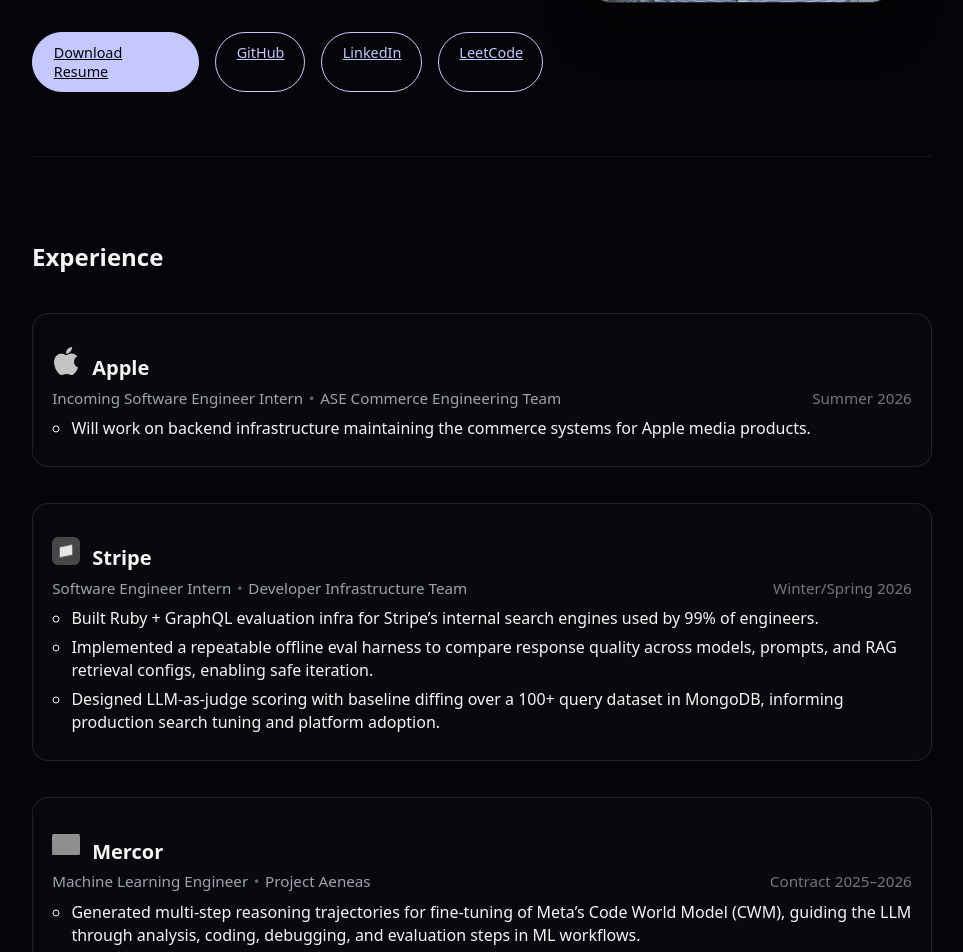
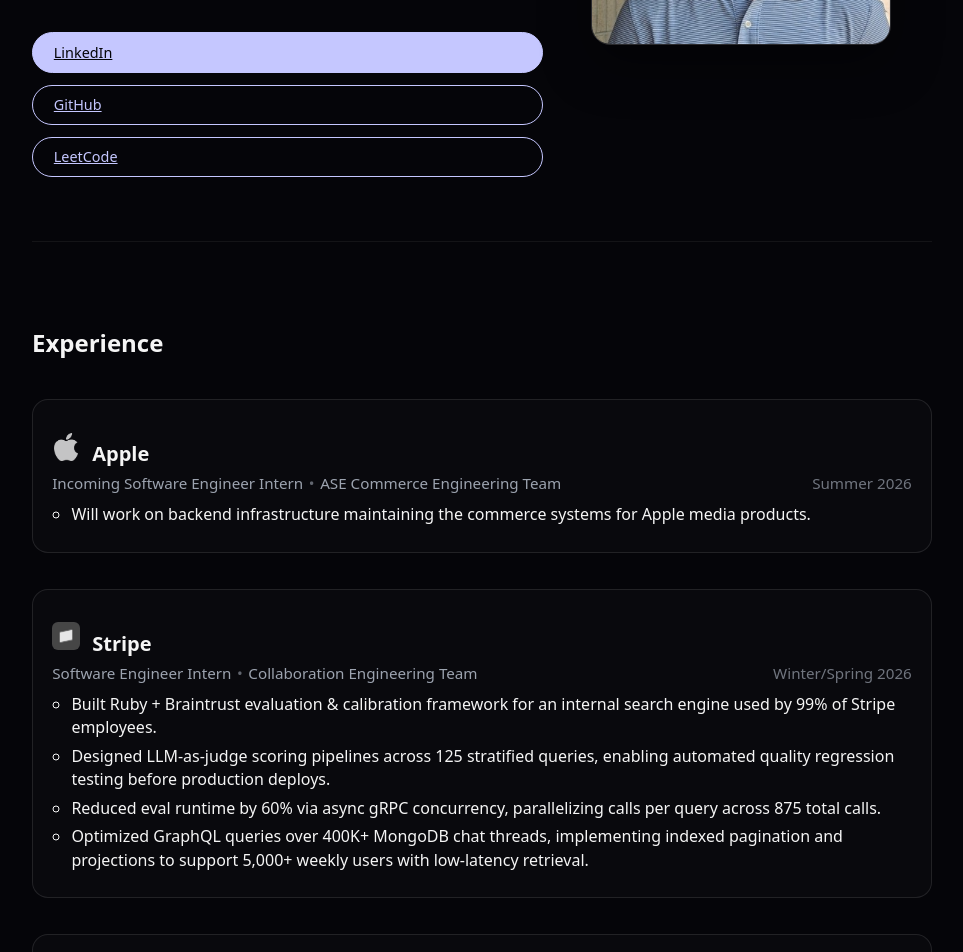
Before and after one commit to ahkim76/ahkim76.github.io, a React (Create React App) app: page / in a window 1280 px wide. Shown: the part 500-1452 px from the top of the page, without its empty margins (158-1121 px from the left). Built offline with nearby package versions, Linux system fonts and the light colour scheme; grey boxes are pictures that could not be loaded.

Commit message:
add quotes

```diff
--- a/src/App.css
+++ b/src/App.css
@@ -477,14 +477,127 @@
   .role-row {
     font-size: 0.9rem;
   }
-  .hero-buttons {
-    flex-direction: column;
-    align-items: stretch;
-    gap: 0.75rem;
+}
+.quote-section {
+  width: 100%;
+  max-width: 1200px;
+  margin: 0 auto;
+  padding: 40px 24px 0 24px;
+}
+
+.quote-heading {
+  font-size: 2rem;
+  font-weight: 700;
+  letter-spacing: -0.03em;
+  color: #f3f4f6;
+  margin-bottom: 24px;
+}
+
+.quote-card {
+  display: flex;
+  background: #050816;
+  border: 1px solid rgba(180, 185, 255, 0.16);
+  border-radius: 28px;
+  padding: 32px;
+  min-height: 275px;
+  flex-direction: column;
+  box-shadow: 0 0 0 1px rgba(255, 255, 255, 0.015) inset;
+  transition:
+    transform 0.2s ease,
+    box-shadow 0.2s ease,
+    border-color 0.2s ease;
+}
+
+.quote-card:hover {
+  transform: translateY(-2px);
+  border-color: rgba(200, 197, 255, 0.35);
+  box-shadow: 0 12px 30px rgba(0, 0, 0, 0.22);
+}
+
+.quote-text {
+  font-size: 1.3rem;
+  line-height: 1.5;
+  color: #f8fafc;
+  margin: 0 0 20px 0;
+  max-width: 900px;
+  font-weight: 500;
+}
+
+.quote-author {
+  font-size: 1.05rem;
+  color: rgba(255, 255, 255, 0.62);
+  margin-bottom: 28px;
+}
+
+.quote-button {
+  margin-top: auto;
+  align-self: center; /* center the button */
+
+  background: #c8c5ff;
+  color: #111827;
+
+  border: none;
+  border-radius: 999px;
+
+  padding: 10px 20px;
+  font-size: 0.95rem;
+  font-weight: 600;
+
+  width: auto;
+  min-width: 140px;
+
+  cursor: pointer;
+
+  transition:
+    transform 0.15s ease,
+    opacity 0.15s ease,
+    box-shadow 0.15s ease;
+}
+
+.quote-button:hover {
+  transform: translateY(-1px);
+  opacity: 0.96;
+  box-shadow: 0 8px 20px rgba(200, 197, 255, 0.2);
+}
+
+.quote-button:active {
+  transform: translateY(0);
+}
+
+@media (max-width: 768px) {
+  .quote-section {
+    padding: 32px 20px 0 20px;
   }
 
-  .hero-buttons .btn,
-  .hero-buttons .btn-outline {
+  .quote-heading {
+    font-size: 1.75rem;
+  }
+
+  .quote-card {
+    padding: 24px;
+    border-radius: 22px;
+  }
+
+  .quote-text {
+    font-size: 1.35rem;
+  }
+
+  .quote-author {
+    font-size: 0.98rem;
+  }
+
+  .quote-button {
     width: 100%;
+    max-width: 220px;
   }
 }
+.hero-buttons {
+  flex-direction: column;
+  align-items: stretch;
+  gap: 0.75rem;
+}
+
+.hero-buttons .btn,
+.hero-buttons .btn-outline {
+  width: 100%;
+}
--- a/src/App.jsx
+++ b/src/App.jsx
@@ -5,6 +5,7 @@
 import Skills from "./Components/Skills";
 import About from "./Components/About";
 import Contact from "./Components/Contact";
+import QuoteButton from "./Components/QuoteButton";
 
 function App() {
   return (
@@ -16,6 +17,7 @@
         <Projects />
         <Skills />
         <Contact />
+        <QuoteButton />
       </main>
     </div>
   );
--- a/src/Components/About.jsx
+++ b/src/Components/About.jsx
@@ -29,28 +29,20 @@
 
           <div className="hero-buttons">
             <a
-              href="/resume.pdf"
+              href="https://linkedin.com/in/alex-h-kim"
               className="btn"
               target="_blank"
               rel="noreferrer"
             >
-              Download Resume
+              LinkedIn
             </a>
             <a
-              href="https://github.com/YOUR_GITHUB"
+              href="https://github.com/ahkim76"
               className="btn-outline"
               target="_blank"
               rel="noreferrer"
             >
               GitHub
-            </a>
-            <a
-              href="https://linkedin.com/in/alex-h-kim"
-              className="btn-outline"
-              target="_blank"
-              rel="noreferrer"
-            >
-              LinkedIn
             </a>
             <a
               href="https://leetcode.com/u/poopitypoop/"
--- a/src/Components/Experience.jsx
+++ b/src/Components/Experience.jsx
@@ -37,29 +37,32 @@
               />
               <h3 className="company">Stripe</h3>
             </div>
-
             <div className="role-row">
               <span className="role">Software Engineer Intern</span>
               <span className="dot">•</span>
-              <span className="team">Developer Infrastructure Team</span>
+              <span className="team">Collaboration Engineering Team</span>
               <span className="date">Winter/Spring 2026</span>
             </div>
           </div>
 
           <ul className="experience-bullets">
             <li>
-              Built Ruby + GraphQL evaluation infra for Stripe’s internal search
-              engines used by 99% of engineers.
+              Built Ruby + Braintrust evaluation & calibration framework for an
+              internal search engine used by 99% of Stripe employees.
             </li>
             <li>
-              Implemented a repeatable offline eval harness to compare response
-              quality across models, prompts, and RAG retrieval configs,
-              enabling safe iteration.
+              Designed LLM-as-judge scoring pipelines across 125 stratified
+              queries, enabling automated quality regression testing before
+              production deploys.
             </li>
             <li>
-              Designed LLM-as-judge scoring with baseline diffing over a 100+
-              query dataset in MongoDB, informing production search tuning and
-              platform adoption.
+              Reduced eval runtime by 60% via async gRPC concurrency,
+              parallelizing calls per query across 875 total calls.
+            </li>
+            <li>
+              Optimized GraphQL queries over 400K+ MongoDB chat threads,
+              implementing indexed pagination and projections to support 5,000+
+              weekly users with low-latency retrieval.
             </li>
           </ul>
         </li>
@@ -86,8 +89,8 @@
           <ul className="experience-bullets">
             <li>
               Generated multi-step reasoning trajectories for fine-tuning of
-              Meta’s Code World Model (CWM), guiding the LLM through analysis,
-              coding, debugging, and evaluation steps in ML workflows.
+              Meta’s Code World Model (CWM) and GPT-OSS, guiding LLMs through
+              analysis, coding, debugging, and evaluation steps in ML workflows.
             </li>
             <li>
               Corrected reasoning errors, invalid tool calls, and code execution
--- a/src/Components/NavBar.jsx
+++ b/src/Components/NavBar.jsx
@@ -7,8 +7,8 @@
         <a href="#experience">Experience</a>
         <a href="#projects">Projects</a>
         <a href="#skills">Skills</a>
-
         <a href="#contact">Contact</a>
+        <a href="#quotes">Quotes</a>
       </div>
     </nav>
   );
--- /dev/null
+++ b/src/Components/QuoteButton.jsx
@@ -0,0 +1,56 @@
+import { useState } from "react";
+import "../App.css";
+const quotes = [
+  {
+    text: "“The human heart is a perpetual factory of idols.",
+    author: "John Calvin",
+  },
+  {
+    text: "Athanasius contra mundum.",
+    author: "Unknown",
+  },
+  {
+    text: "Faith is precisely the contradiction between the infinite passion of the individual's inwardness and the objective uncertainty.",
+    author: "Søren Kierkegaard",
+  },
+  {
+    text: "Always be prepared to make a defense to anyone who asks you for a reason for the hope that is in you.",
+    author: "Saint Peter",
+  },
+  {
+    text: "The evidence for the resurrection is better than for claimed miracles in any other religion. It’s outstandingly different in quality and quantity.",
+    author: "Antony Flew",
+  },
+  {
+    text: "The first gulp from the glass of natural science will make you an atheist, but at the bottom of the glass God is waiting for you.",
+    author: "Werner Heisenberg",
+  },
+];
+
+export default function QuoteButton() {
+  const [quote, setQuote] = useState(quotes[0]);
+
+  function getRandomQuote() {
+    const randomIndex = Math.floor(Math.random() * quotes.length);
+    setQuote(quotes[randomIndex]);
+  }
+
+  return (
+    <section
+      id="quotes"
+      style={{ maxWidth: "600px", margin: "0 auto", textAlign: "center" }}
+    >
+      <h2 className="quote-heading">Some Quotes I Like</h2>
+
+      <div className="quote-card">
+        <p className="quote-text">“{quote.text}”</p>
+
+        <p className="quote-author">— {quote.author}</p>
+
+        <button className="quote-button" onClick={getRandomQuote}>
+          New Quote
+        </button>
+      </div>
+    </section>
+  );
+}
```
